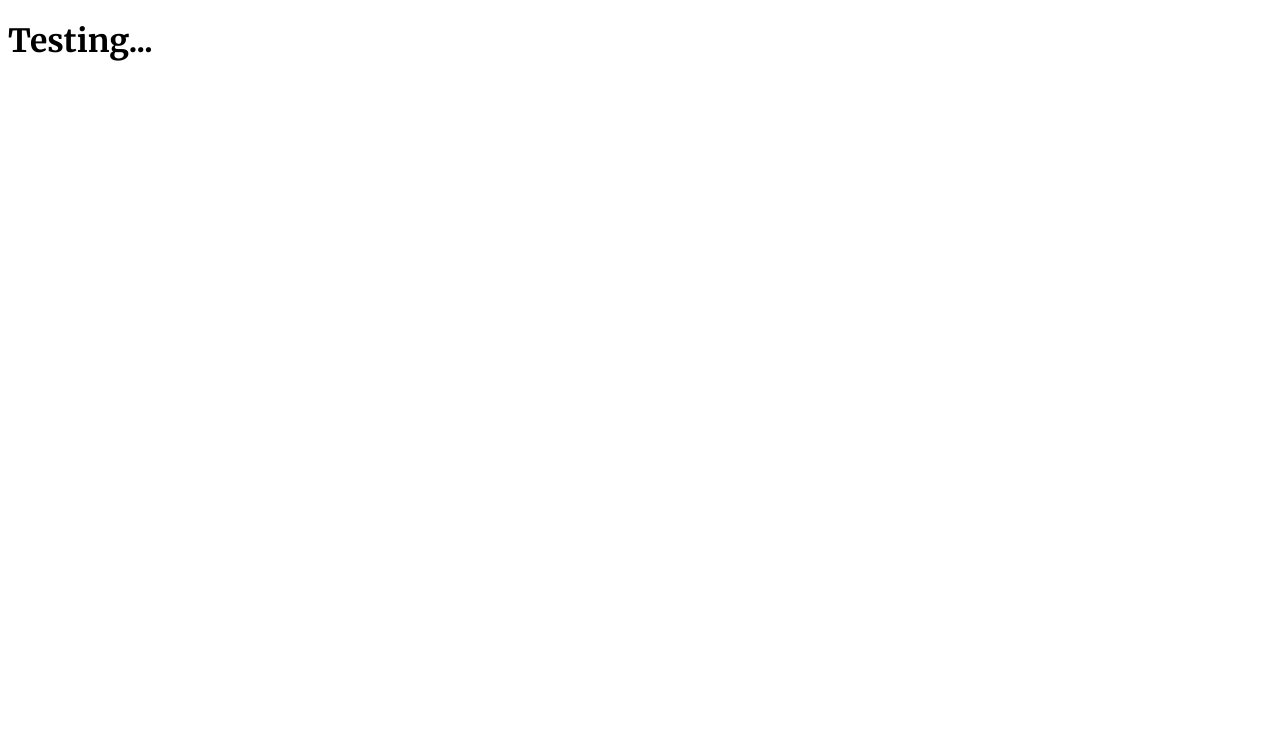
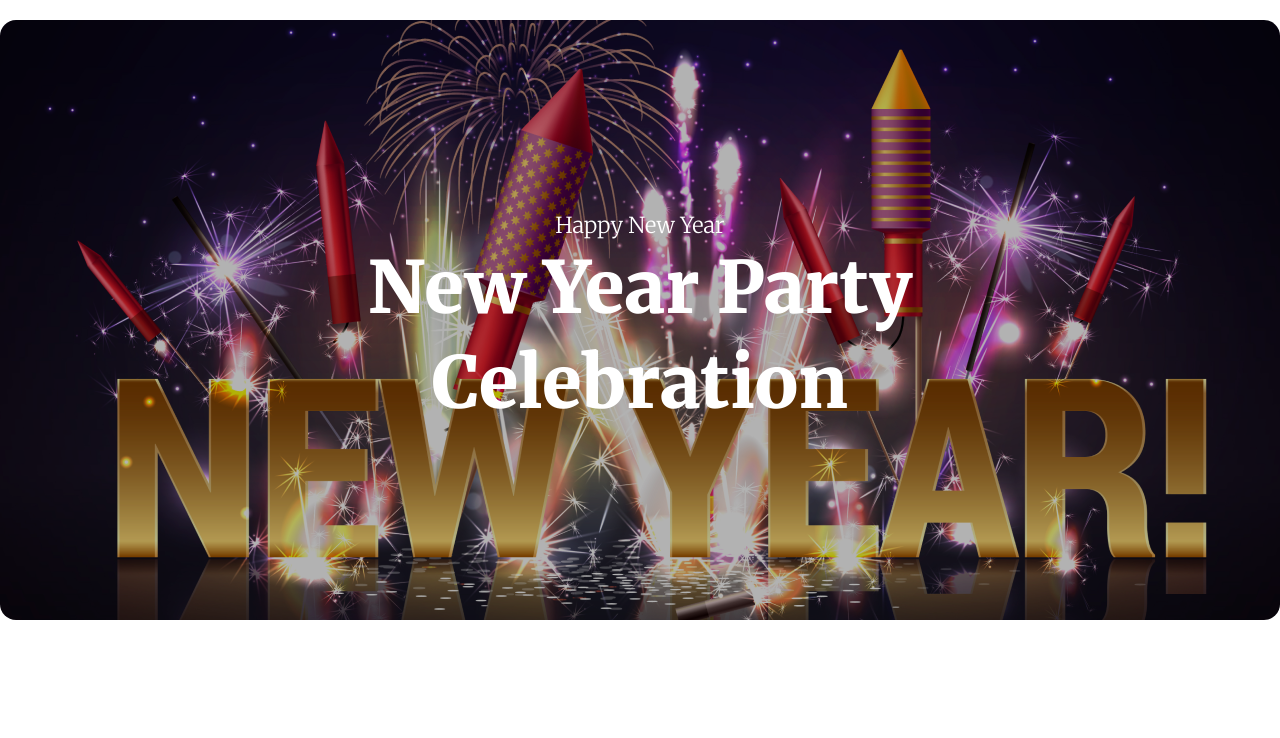
Before and after one commit to ranastudent/batch9-A1-solution, a plain HTML site: page index.html in a window 1280 px wide. Shown: the top 738 px of the page. Drawn offline with Linux system fonts and the light colour scheme.

Commit message:
banner section done

```diff
--- a/index.html
+++ b/index.html
@@ -7,6 +7,19 @@
       <link rel="stylesheet" href="styles/style.css">
 </head>
 <body>
-      <h1>Testing...</h1>
+      <header class="banner-container">
+            <div class="banner-content">
+                  <p>Happy New Year</p>
+                  <h1>New Year Party <br> Celebration</h1>
+            </div>
+      </header>
+      <main>
+            <!-- 65% section start here -->
+            <section class="second-section-container">
+
+            </section>
+            <!-- 65% section end here -->
+      </main>
+      <footer></footer>
 </body>
 </html>
--- a/styles/style.css
+++ b/styles/style.css
@@ -1,5 +1,64 @@
 @import url('https://fonts.googleapis.com/css2?family=Merriweather:ital,wght@0,300;0,400;0,700;0,900;1,300;1,400;1,700;1,900&display=swap');
 
-body{
+* {
+      box-sizing: border-box;
+      margin: 0;
+      padding: 0;
+}
+
+body {
       font-family: "Merriweather", serif;
 }
+
+/* banner section style start here */
+.banner-container {
+      max-width: 1320px;
+      border: 2px solid red;
+      min-height: 600px;
+      margin: 0 auto;
+      margin-top: 20px;
+      background-color: rgba(0, 0, 0, 0.3);
+      background-image: url('../images/Banner\ Image.png');
+      background-position: center;
+      background-repeat: no-repeat;
+      background-size: cover;
+      border-radius: 16px;
+      background-blend-mode: overlay;
+      border-style: none;
+
+}
+
+.banner-content {
+      display: flex;
+      flex-direction: column;
+      height: 600px;
+      justify-content: center;
+      align-items: center;
+      text-align: center;
+}
+
+.banner-content p {
+      color: rgb(255, 255, 255);
+      font-size: 22px;
+      font-weight: 200;
+      line-height: 30px;
+
+}
+
+.banner-content h1 {
+      color: rgb(255, 255, 255);
+      font-family: Merriweather;
+      font-size: 72px;
+      font-weight: 900;
+      line-height: 95px;
+
+}
+
+/* 65% section styles start here */
+.second-section-container {
+      max-width: 802.9px;
+      min-height: 806px;
+      margin: 0 auto;
+      border: 2px solid red;
+      margin-top: 120px;
+}
```
